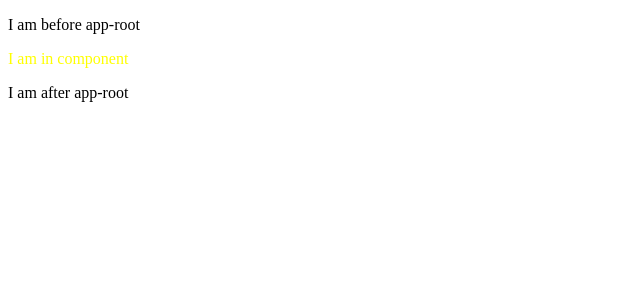
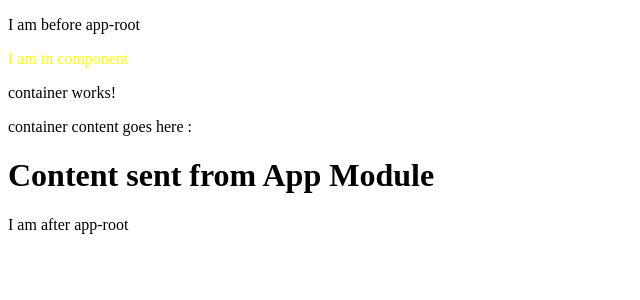
Before and after one commit to shibaravade/firstproject, an Angular app: page / in a window 1280 px wide. Shown: the top 300 px of the page, without its empty margins (0-640 px from the left). Built offline with nearby package versions, Linux system fonts and the light colour scheme.

Commit message:
lifecycle with containers

```diff
--- a/src/app/app.component.html
+++ b/src/app/app.component.html
@@ -1 +1,3 @@
 <p class="def">I am in component</p>
+
+<app-container> <h1>Content sent from App Module </h1> </app-container>
--- a/src/app/app.component.ts
+++ b/src/app/app.component.ts
@@ -9,4 +9,7 @@ import { empty } from 'rxjs';
 export class AppComponent {
   title = 'app';
 
+  ngOnInit() {
+    alert("ngOnInit called");
+  }
 }
--- a/src/app/app.module.ts
+++ b/src/app/app.module.ts
@@ -3,10 +3,12 @@ import { FormsModule } from '@angular/forms' ;
 import { NgModule } from '@angular/core';
 
 import { AppComponent } from './app.component';
+import { ContainerComponent } from './container/container.component';
 
 @NgModule({
   declarations: [
-    AppComponent
+    AppComponent,
+    ContainerComponent
   ],
   imports: [
     BrowserModule,
--- /dev/null
+++ b/src/app/container/container.component.html
@@ -0,0 +1,10 @@
+<p>
+  container works!
+</p>
+
+<div class="container">
+container content goes here :
+
+<ng-content> </ng-content>
+
+</div>
--- /dev/null
+++ b/src/app/container/container.component.ts
@@ -0,0 +1,15 @@
+import { Component, OnInit } from '@angular/core';
+
+@Component({
+  selector: 'app-container',
+  templateUrl: './container.component.html',
+  styleUrls: ['./container.component.css']
+})
+export class ContainerComponent implements OnInit {
+
+  constructor() { }
+
+  ngOnInit() {
+  }
+
+}
```
Also changed, not shown: src/app/container/container.component.css (added), 1 other file (tests, documents, lock files or other folders).
